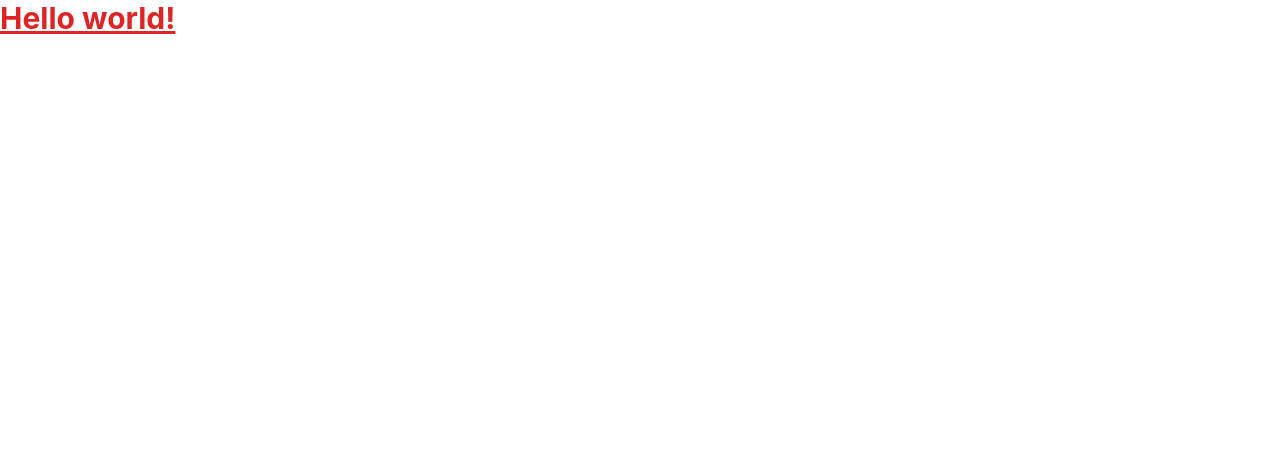
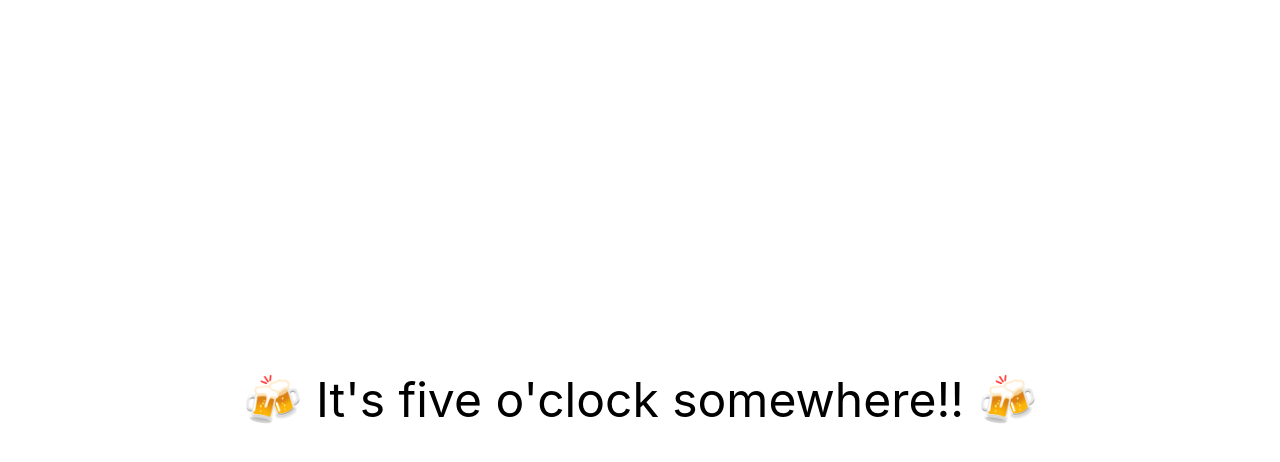
Before and after one commit to Andrew-Hird/five-oclock-somewhere, a Next.js app: page / in a window 1280 px wide. Shown: the top 462 px of the page. Built offline with nearby package versions, Linux system fonts and the light colour scheme.

Commit message:
feat: add page header

```diff
--- /dev/null
+++ b/src/components/timezone/index.tsx
@@ -0,0 +1,11 @@
+import React from 'react'
+
+const Timezone = () => {
+    return (
+        <div className="grid h-screen place-items-center">
+            <h1 className="text-5xl">🍻 It's five o'clock somewhere!! 🍻</h1>
+        </div>
+    )
+}
+
+export default Timezone;
--- a/src/pages/_app.js
+++ b/src/pages/_app.tsx
@@ -1,6 +1,7 @@
+import React from 'react';
 import '../styles/globals.css';
 
-function App({ Component, pageProps }) {
+const  App = ({ Component, pageProps }) => {
   return <Component {...pageProps} />;
 }
 
--- a/src/pages/index.js
+++ /dev/null
@@ -1,8 +0,0 @@
-
-export default function Home() {
-  return (
-    <h1 className="text-3xl font-bold underline text-red-600">
-      Hello world!
-    </h1>
-  );
-}
--- /dev/null
+++ b/src/pages/index.tsx
@@ -0,0 +1,12 @@
+import React from 'react'
+import Timezone from '../components/timezone';
+
+const Home = () => {
+  return (
+    <div>
+      <Timezone />
+    </div>
+  );
+}
+
+export default Home
```
